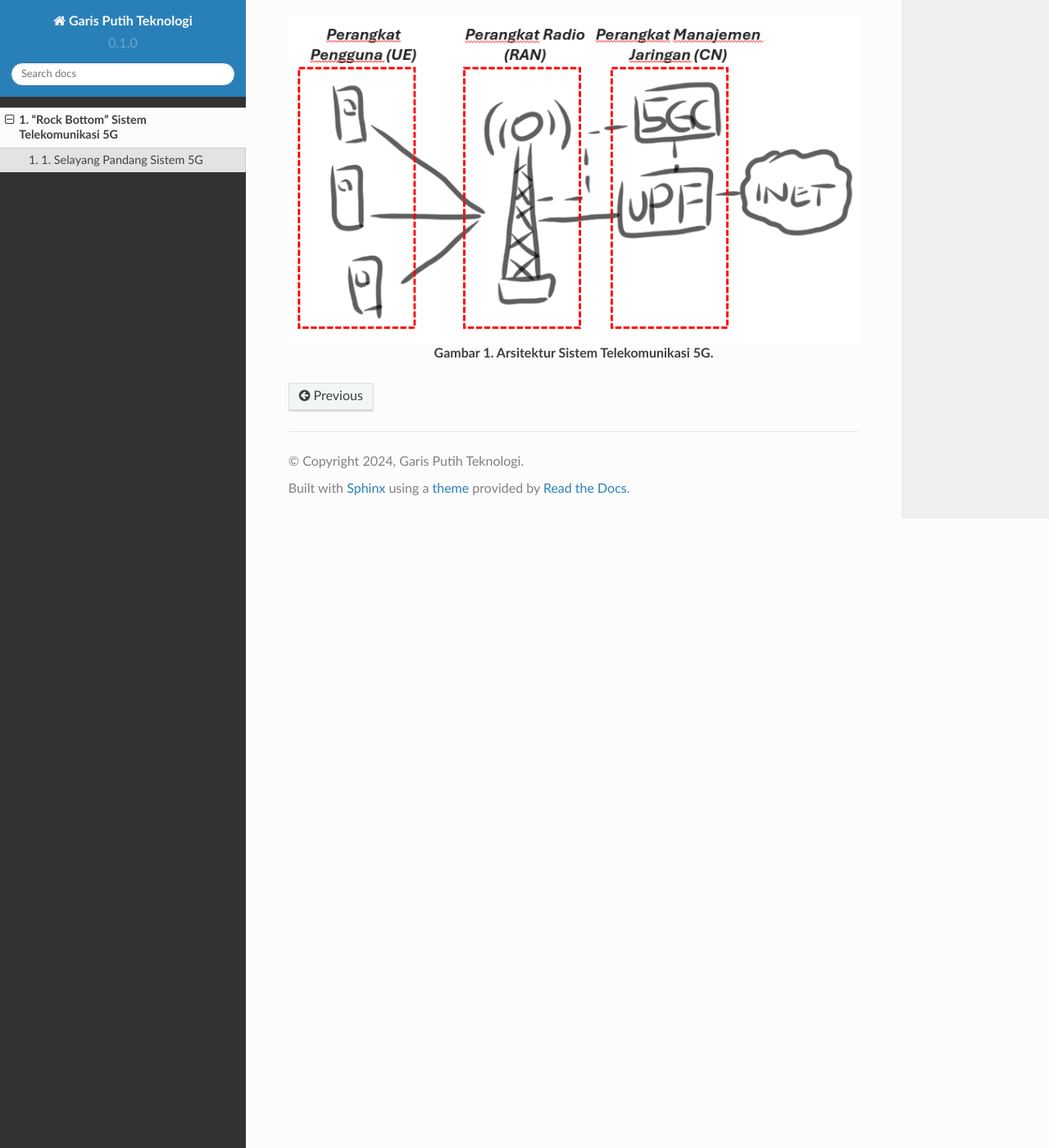
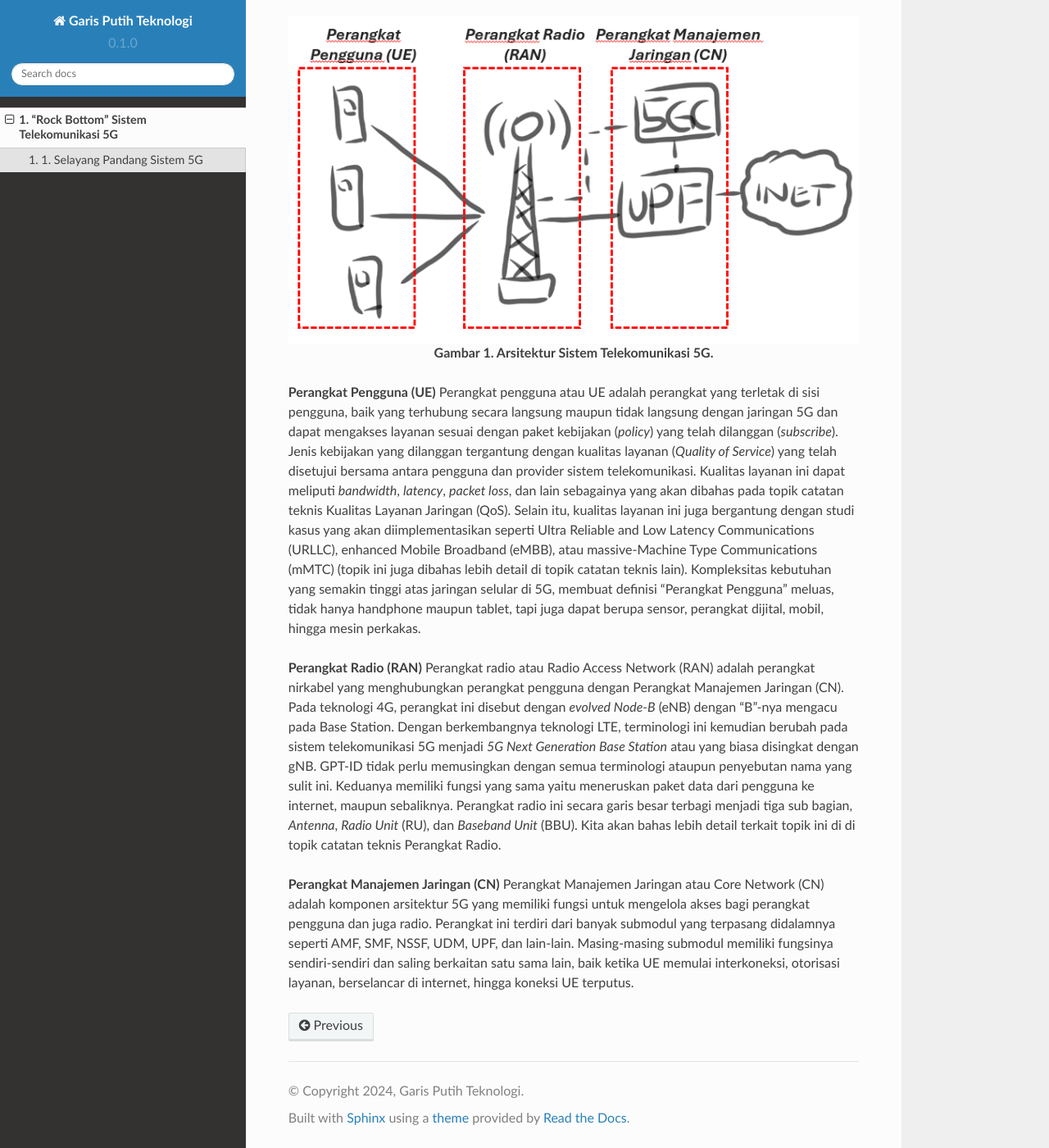
Before and after one commit to garisputihteknologi/garisputihteknologi, a Sphinx documentation site: the page built from docs/source/arsitektur5G.rst, in a window 1280 px wide and 1400 px high, scrolled down 772 px. Shown: the whole window at 82% size. Built offline with Sphinx 7.4.7 and the Read the Docs theme 2.0.0, drawn with Linux system fonts in a browser that asks for light colours.

Commit message:
Update arsitektur5G.rst

```diff
--- a/docs/source/arsitektur5G.rst
+++ b/docs/source/arsitektur5G.rst
@@ -19,3 +19,12 @@ Pada sistem telekomunikasi 5G, ada tiga komponen pembentuk yang perlu GPT-ID pah
 
 .. centered::
   Gambar 1. Arsitektur Sistem Telekomunikasi 5G.
+
+**Perangkat Pengguna (UE)**
+Perangkat pengguna atau UE adalah perangkat yang terletak di sisi pengguna, baik yang terhubung secara langsung maupun tidak langsung dengan jaringan 5G dan dapat mengakses layanan sesuai dengan paket kebijakan (*policy*) yang telah dilanggan (*subscribe*). Jenis kebijakan yang dilanggan tergantung dengan kualitas layanan (*Quality of Service*) yang telah disetujui bersama antara pengguna dan provider sistem telekomunikasi. Kualitas layanan ini dapat meliputi *bandwidth*, *latency*, *packet loss*, dan lain sebagainya yang akan dibahas pada topik catatan teknis Kualitas Layanan Jaringan (QoS). Selain itu, kualitas layanan ini juga bergantung dengan studi kasus yang akan diimplementasikan seperti Ultra Reliable and Low Latency Communications (URLLC), enhanced Mobile Broadband (eMBB), atau massive-Machine Type Communications (mMTC) (topik ini juga dibahas lebih detail di topik catatan teknis lain). Kompleksitas kebutuhan yang semakin tinggi atas jaringan selular di 5G, membuat definisi "Perangkat Pengguna" meluas, tidak hanya handphone maupun tablet, tapi juga dapat berupa sensor, perangkat dijital, mobil, hingga mesin perkakas.
+
+**Perangkat Radio (RAN)**
+Perangkat radio atau Radio Access Network (RAN) adalah perangkat nirkabel yang menghubungkan perangkat pengguna dengan Perangkat Manajemen Jaringan (CN). Pada teknologi 4G, perangkat ini disebut dengan *evolved Node-B* (eNB) dengan "B"-nya mengacu pada Base Station. Dengan berkembangnya teknologi LTE, terminologi ini kemudian berubah pada sistem telekomunikasi 5G menjadi *5G Next Generation Base Station* atau yang biasa disingkat dengan gNB. GPT-ID tidak perlu memusingkan dengan semua terminologi ataupun penyebutan nama yang sulit ini. Keduanya memiliki fungsi yang sama yaitu meneruskan paket data dari pengguna ke internet, maupun sebaliknya. Perangkat radio ini secara garis besar terbagi menjadi tiga sub bagian, *Antenna*, *Radio Unit* (RU), dan *Baseband Unit* (BBU). Kita akan bahas lebih detail terkait topik ini di di topik catatan teknis Perangkat Radio.
+
+**Perangkat Manajemen Jaringan (CN)**
+Perangkat Manajemen Jaringan atau Core Network (CN) adalah komponen arsitektur 5G yang memiliki fungsi untuk mengelola akses bagi perangkat pengguna dan juga radio. Perangkat ini terdiri dari banyak submodul yang terpasang didalamnya seperti AMF, SMF, NSSF, UDM, UPF, dan lain-lain. Masing-masing submodul memiliki fungsinya sendiri-sendiri dan saling berkaitan satu sama lain, baik ketika UE memulai interkoneksi, otorisasi layanan, berselancar di internet, hingga koneksi UE terputus.
```
